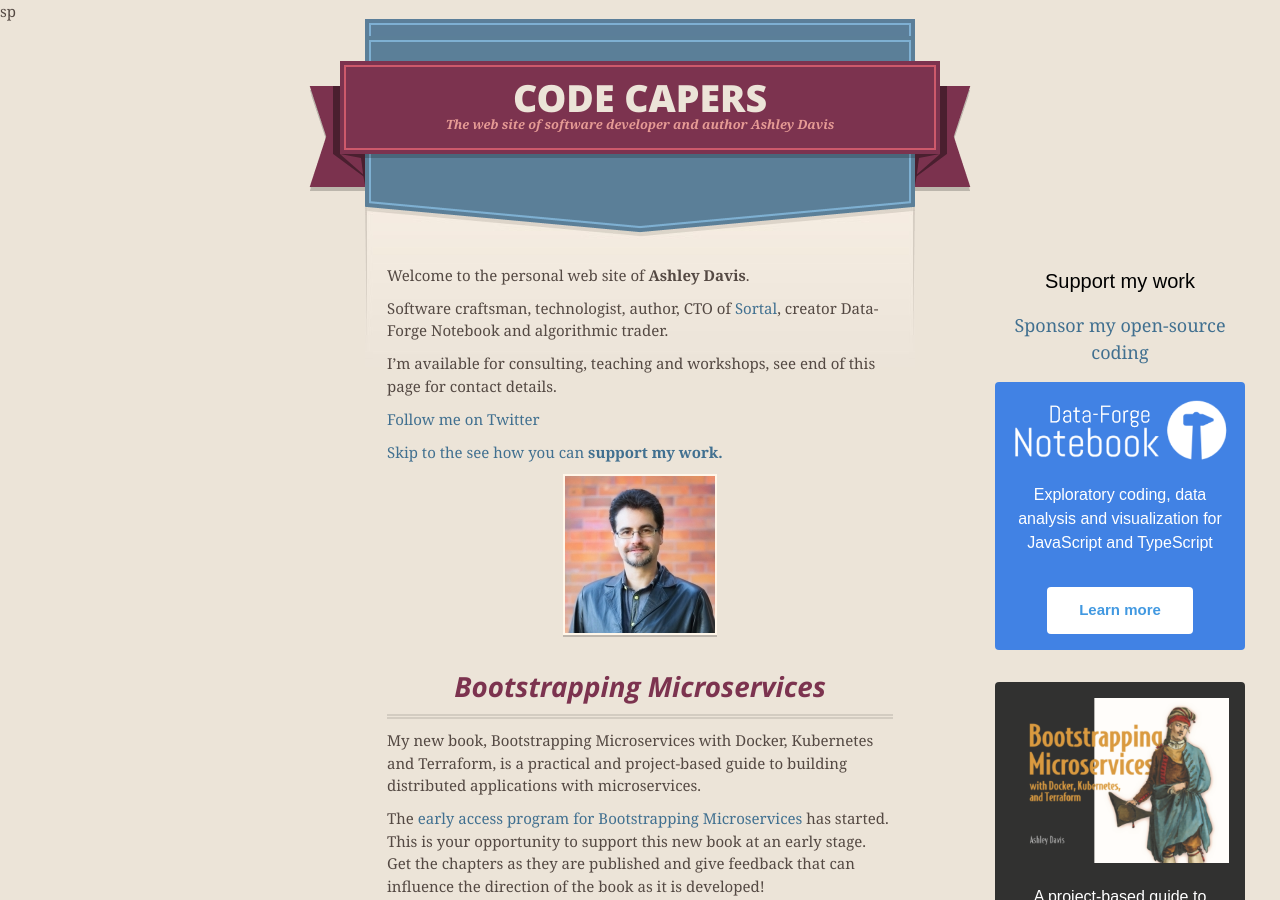
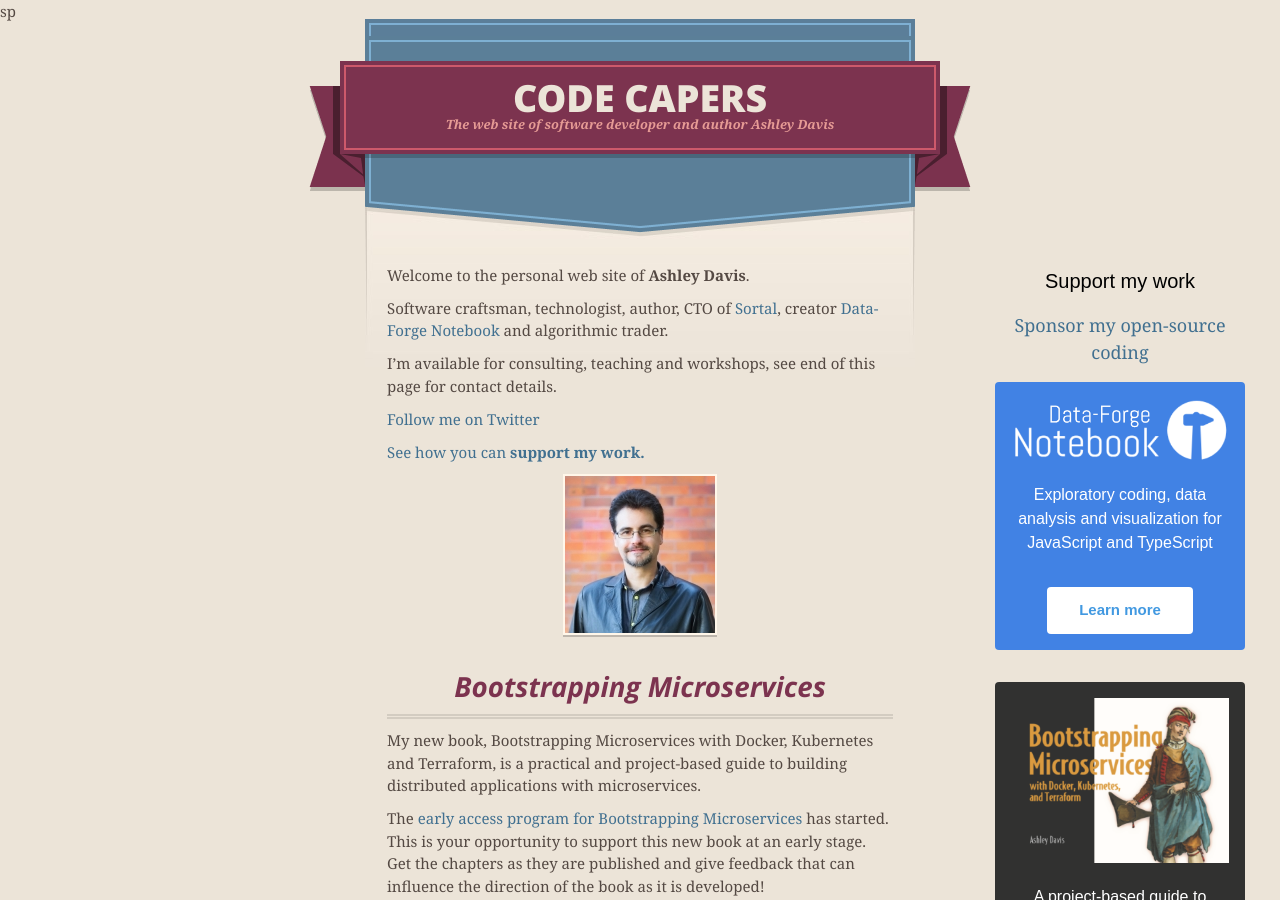
Before and after one commit to ashleydavis/personal-web-page, a Jekyll site: the page built from index.md, in a window 1280 px wide and 900 px high. Built offline with Jekyll 4.4.1, drawn with Linux system fonts in a browser that asks for light colours.

Commit message:
Updated support info.

```diff
--- a/index.md
+++ b/index.md
@@ -4,13 +4,13 @@ layout: default
 
 Welcome to the personal web site of **Ashley Davis**.
 
-Software craftsman, technologist, author, CTO of [Sortal](https://www.sortal.io), creator Data-Forge Notebook and algorithmic trader.
+Software craftsman, technologist, author, CTO of [Sortal](https://www.sortal.io), creator [Data-Forge Notebook](https://github.com/data-forge-notebook/datakit) and algorithmic trader.
 
 I'm available for consulting, teaching and workshops, see end of this page for contact details.
 
 [Follow me on Twitter](https://twitter.com/ashleydavis75)
 
-<a href="#support-the-developer">Skip to the see how you can **support my work.**</a>
+<a href="#support-the-developer">See how you can **support my work.**</a>
 
 <p align="center">
   <img src="assets/images/profile.jpg" />
```
